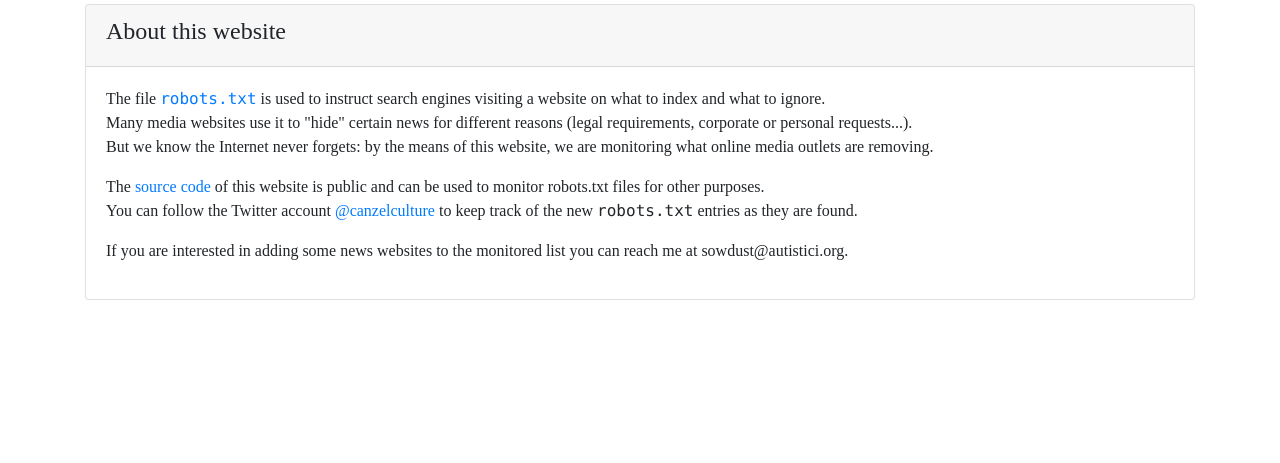
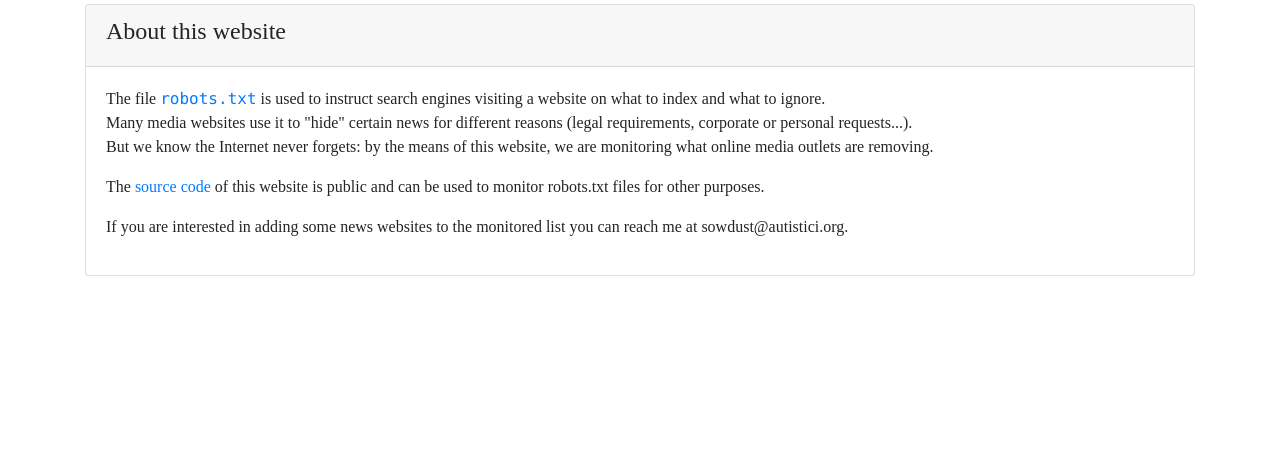
Before and after one commit to sowdust/canzel, a Django app: page /about/ in a window 1280 px wide. Shown: the part 56-519 px from the top of the page. Run offline with Django 3.2, Linux system fonts and the light colour scheme; some libraries are stand-ins or nearby versions.

Commit message:
removed mention to twitter bot - tnx elon

```diff
--- a/robotsmonitor/templates/about.html
+++ b/robotsmonitor/templates/about.html
@@ -20,7 +20,7 @@
 			  But we know the Internet never forgets: by the means of this website, we are monitoring what online media outlets are removing.</p>
 			  <p>
 			  The <a href="https://github.com/sowdust/canzel">source code</a> of this website is public and can be used to monitor robots.txt files for other purposes.<br>
-				You can follow the Twitter account <a href="https://twitter.com/canzelculture">@canzelculture</a> to keep track of the new <span class="text-monospace">robots.txt</span> entries as they are found.<br></p>
+				<!--You can follow the Twitter account <a href="https://twitter.com/canzelculture">@canzelculture</a> to keep track of the new <span class="text-monospace">robots.txt</span> entries as they are found.<br></p>-->
 				<p>
 					If you are interested in adding some news websites to the monitored list you can reach me at <span id="email"></span>.
 <script>document.getElementById('email').innerHTML = (![]+[])[(+!+[]+((+!+[])+(+!+[])))]+(typeof ![])[(+!+[])]+'w'+([]+[]+[][[]])[((+!+[])+(+!+[]))]+(!![]+[])[((+!+[])+(+!+[]))]+(![]+[])[(+!+[]+((+!+[])+(+!+[])))]+(!![]+[])[(+[])]+`@`+(![]+[])[(+!+[])]+(!![]+[])[((+!+[])+(+!+[]))]+(!![]+[])[(+[])]+([]+[]+[][[]])[(+[+!+[]+[+[]]])/((+!+[])+(+!+[]))]+(![]+[])[(+!+[]+((+!+[])+(+!+[])))]+(!![]+[])[(+[])]+([]+[]+[][[]])[(+[+!+[]+[+[]]])/((+!+[])+(+!+[]))]+(typeof [])[((+!+[])+(+!+[]))*((+!+[])+(+!+[]))]+([]+[]+[][[]])[(+[+!+[]+[+[]]])/((+!+[])+(+!+[]))]+`.`+(typeof ![])[(+!+[])]+(!![]+[])[(+!+[])]+(typeof ([]+[]))[(+[+!+[]+[+[]]])/((+!+[])+(+!+[]))]</script>
```
